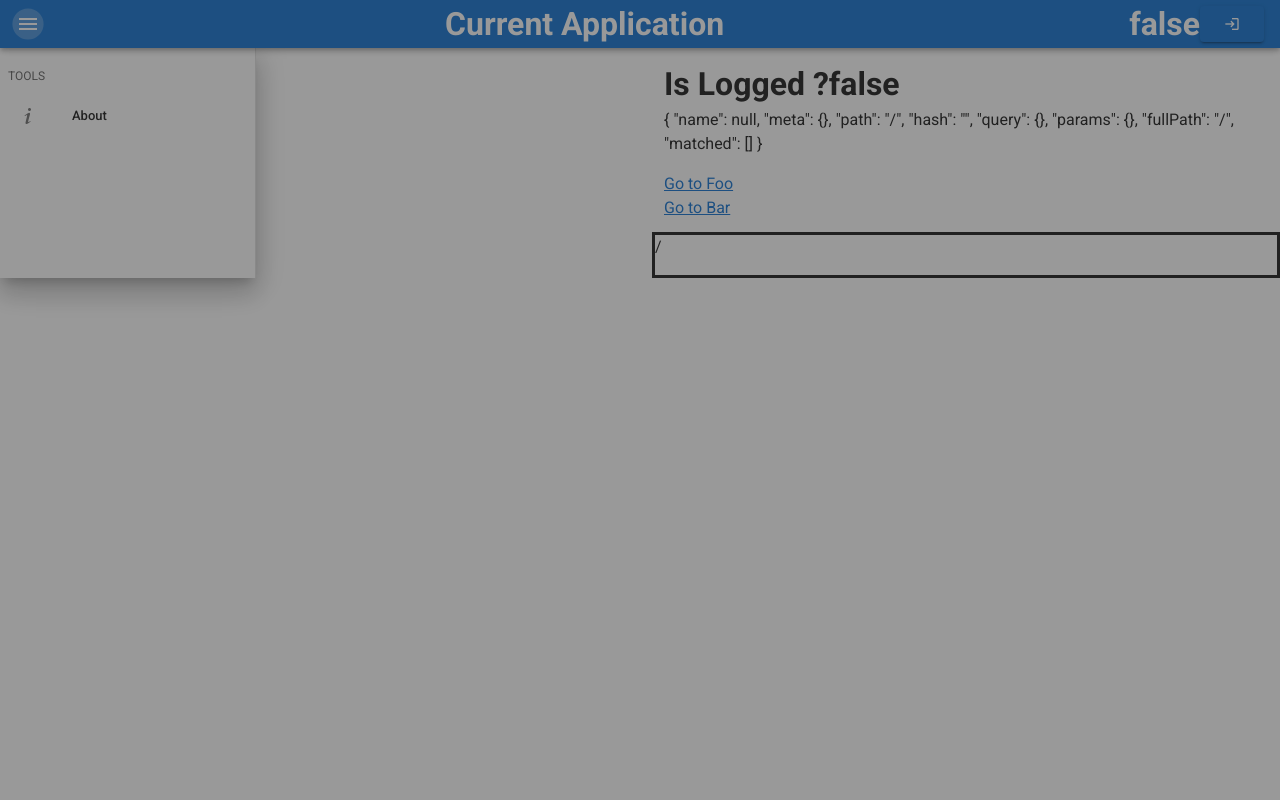
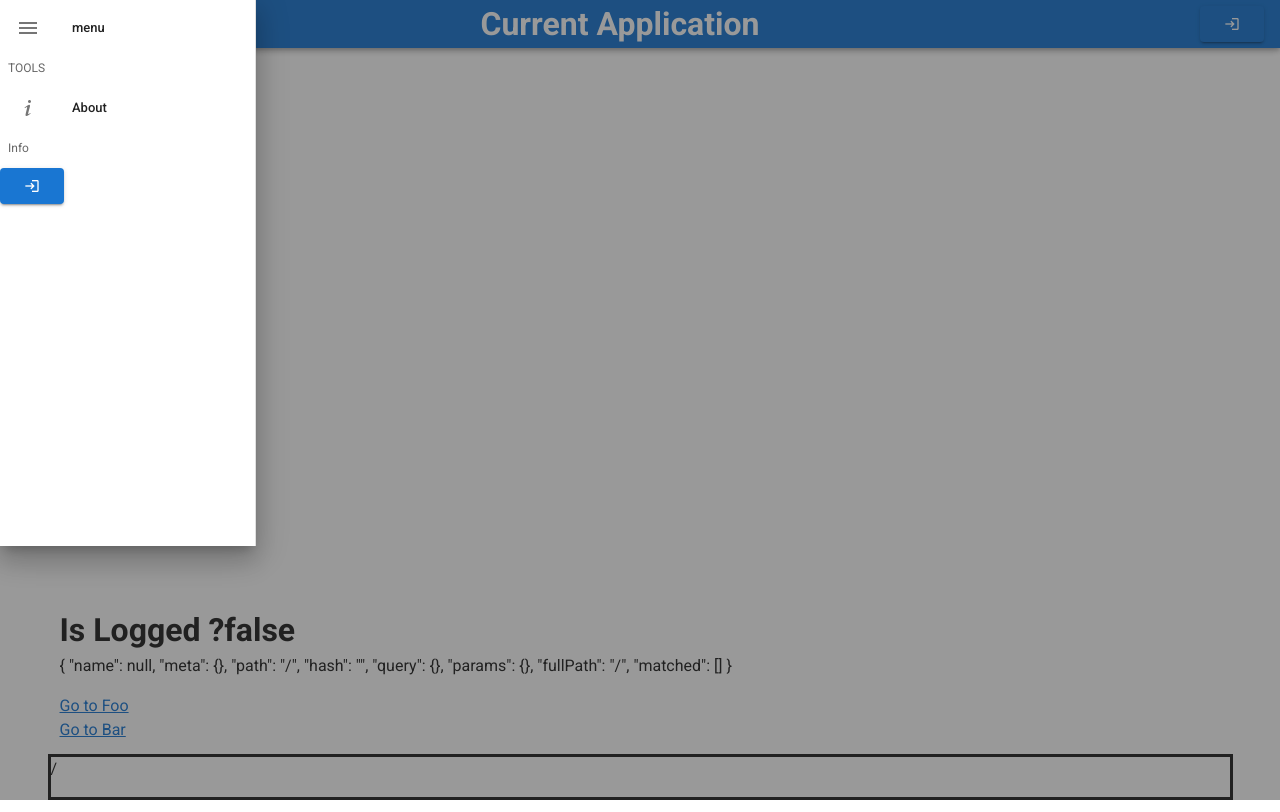
Before and after one commit to maldestor95/recipebook, a Vue app: page / in a window 1280 px wide. Both pictures are taken after a click on the button 28 px from the left and 24 px from the top of the page. Built offline with nearby package versions, Linux system fonts and the light colour scheme.

Commit message:
tweak navdrawer

```diff
--- a/src/App.vue
+++ b/src/App.vue
@@ -7,11 +7,16 @@
       <v-spacer></v-spacer>
       <login-user color="info"></login-user>
     </v-app-bar>
-    <v-content>
-      <v-row>
-        <v-col fluid>
     <v-navigation-drawer temporary v-model="navdrawer">
       <v-list dense>
+        <v-list-item @click="navdrawer = !navdrawer">
+          <v-list-item-icon>
+            <v-icon>mdi-menu</v-icon>
+          </v-list-item-icon>
+          <v-list-item-content>
+            <v-list-item-title>menu</v-list-item-title>
+          </v-list-item-content>
+        </v-list-item>
         <v-subheader>TOOLS</v-subheader>
         <v-list-item-group v-model="item" color="primary">
           <v-list-item v-for="(item, i) in navlistfiltered" :key="i">
@@ -23,9 +28,12 @@
             </v-list-item-content>
           </v-list-item>
         </v-list-item-group>
+        <v-subheader>Info</v-subheader>
+        <login-user color="info"></login-user>
       </v-list>
     </v-navigation-drawer>
-        </v-col>
+    <v-content>
+      <v-row>
         <v-col>
           <v-container>
             <v-row>
--- a/src/components/LoginUser.vue
+++ b/src/components/LoginUser.vue
@@ -11,9 +11,7 @@
           storeState.logged == true ? "mdi-logout" : "mdi-login"
         }}</v-icon>
       </v-btn>
-      <h1>{{ storeState.logged }}</h1>
     </template>
-    <!-- </v-dialog> -->
 
     <!-- logout -->
     <v-card v-if="storeState.logged" raised shaped>
@@ -80,7 +78,9 @@
     </v-card>
 
     <!-- form new user -->
-    <v-card></v-card>
+    <v-card>
+      <!-- TODO -->
+    </v-card>
   </v-dialog>
 </template>
 
```
Lines whose indentation alone changed are shown as unchanged.
